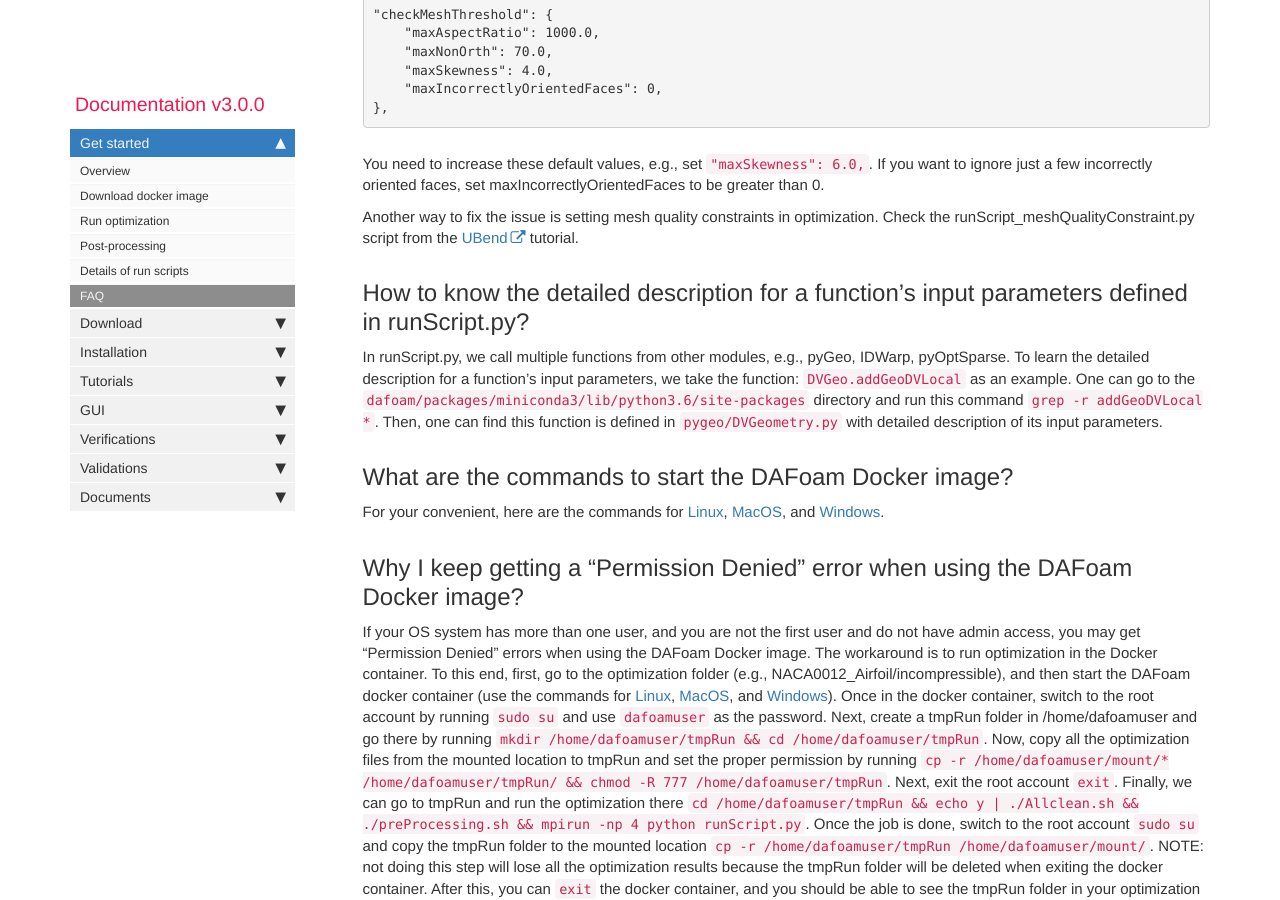
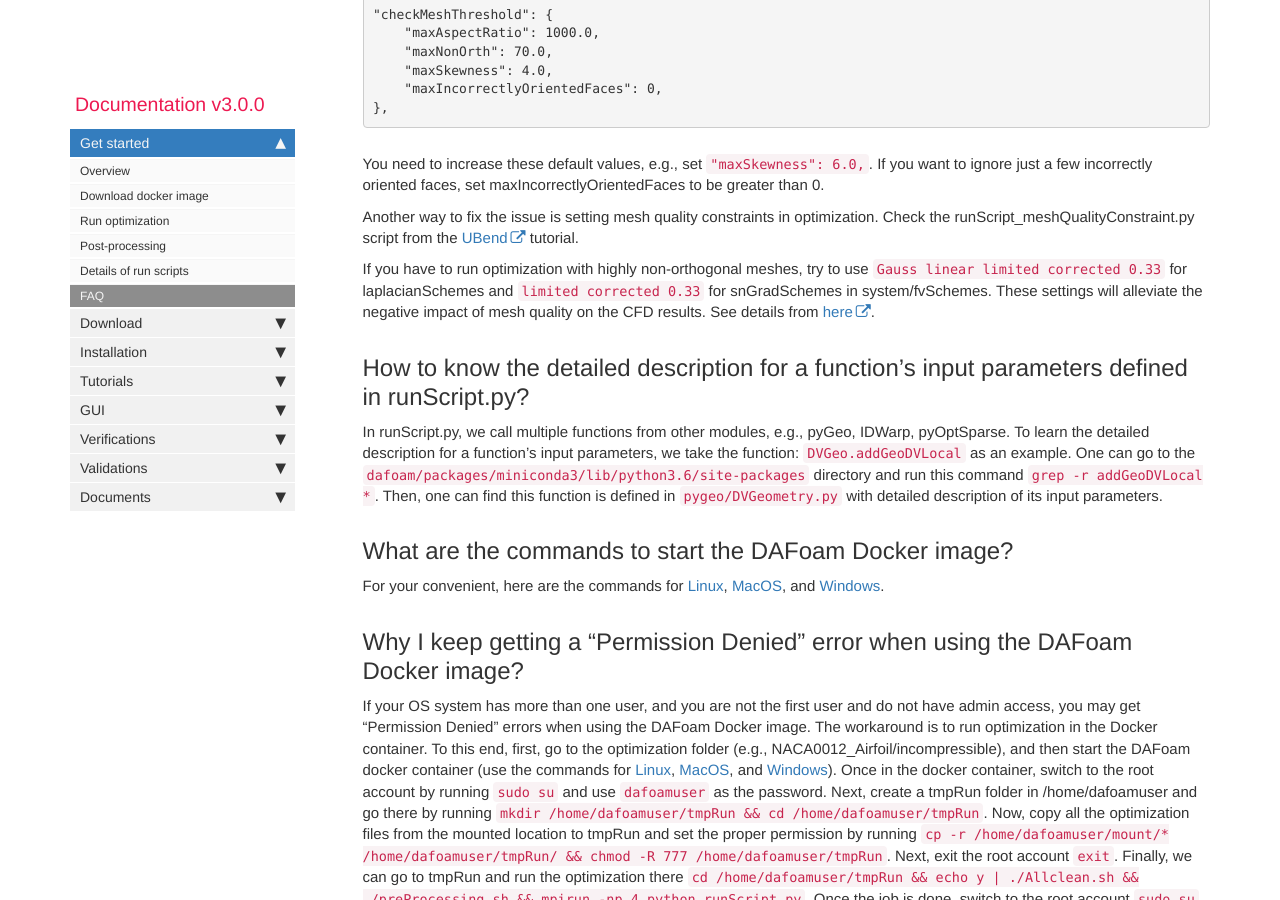
Before and after one commit to DAFoam/DAFoam.github.io, a Jekyll site: the page built from pages/mydoc/mydoc_get_started_faq.md, in a window 1280 px wide and 900 px high, scrolled down 4768 px. Built offline with Jekyll 4.4.1, drawn with Linux system fonts in a browser that asks for light colours; comment, search, counter and statistics services are not loaded.

Commit message:
content update

```diff
--- a/pages/mydoc/mydoc_get_started_faq.md
+++ b/pages/mydoc/mydoc_get_started_faq.md
@@ -133,6 +133,8 @@ You need to increase these default values, e.g., set `"maxSkewness": 6.0,`. If y
 
 Another way to fix the issue is setting mesh quality constraints in optimization. Check the runScript_meshQualityConstraint.py script from the [UBend](https://github.com/DAFoam/tutorials/blob/main/UBend_Channel/runScript_meshQualityConstraint.py) tutorial.
 
+If you have to run optimization with highly non-orthogonal meshes, try to use `Gauss linear limited corrected 0.33` for laplacianSchemes and `limited corrected 0.33` for snGradSchemes in system/fvSchemes. These settings will alleviate the negative impact of mesh quality on the CFD results. See details from [here](https://www.openfoam.com/documentation/user-guide/6-solving/6.2-numerical-schemes).
+
 ## How to know the detailed description for a function's input parameters defined in runScript.py?
 
 In runScript.py, we call multiple functions from other modules, e.g., pyGeo, IDWarp, pyOptSparse. To learn the detailed description for a function's input parameters, we take the function: `DVGeo.addGeoDVLocal` as an example. One can go to the `dafoam/packages/miniconda3/lib/python3.6/site-packages` directory and run this command `grep -r addGeoDVLocal *`. Then, one can find this function is defined in `pygeo/DVGeometry.py` with detailed description of its input parameters.
```
